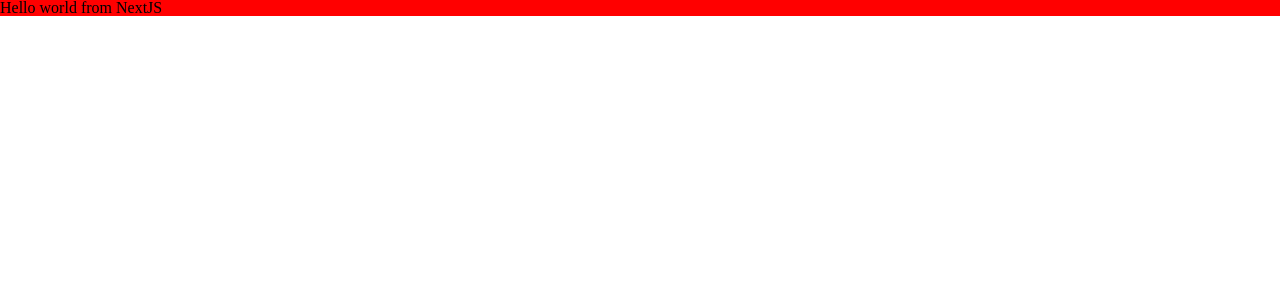
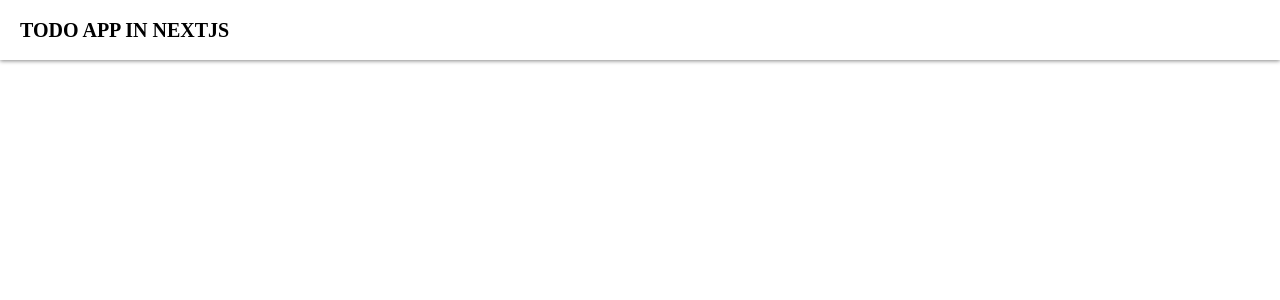
Before and after one commit to ivan3101/todos-nextjs, a Next.js app: page / in a window 1280 px wide. Shown: the top 300 px of the page. Built offline with nearby package versions, Linux system fonts and the light colour scheme.

Commit message:
Add header bar component.

```diff
--- /dev/null
+++ b/components/header-bar/header-bar-styles.ts
@@ -0,0 +1,14 @@
+import styled from "styled-components";
+
+const HeaderBarStyles = styled.header`
+  box-shadow: 0 1px 4px #888888;
+  padding: 20px;
+
+  h1 {
+    font-size: 20px;
+    text-transform: uppercase;
+    font-weight: bold;
+  }
+`;
+
+export default HeaderBarStyles;
--- /dev/null
+++ b/components/header-bar/header-bar.tsx
@@ -0,0 +1,12 @@
+import React from 'react';
+import HeaderBarStyles from "./header-bar-styles";
+
+const HeaderBar = () => {
+  return (
+    <HeaderBarStyles>
+      <h1>Todo App in NextJS</h1>
+    </HeaderBarStyles>
+  );
+};
+
+export default HeaderBar;
--- a/pages/index.tsx
+++ b/pages/index.tsx
@@ -1,14 +1,10 @@
 import React from 'react'
-import styled from "styled-components";
-
-const Title = styled.h1`
-  background-color: red;
-`;
+import HeaderBar from "../components/header-bar/header-bar";
 
 const Home = () => (
-  <div>
-    <Title>Hello world from NextJS</Title>
-  </div>
+  <>
+    <HeaderBar/>
+  </>
 );
 
 export default Home
```
